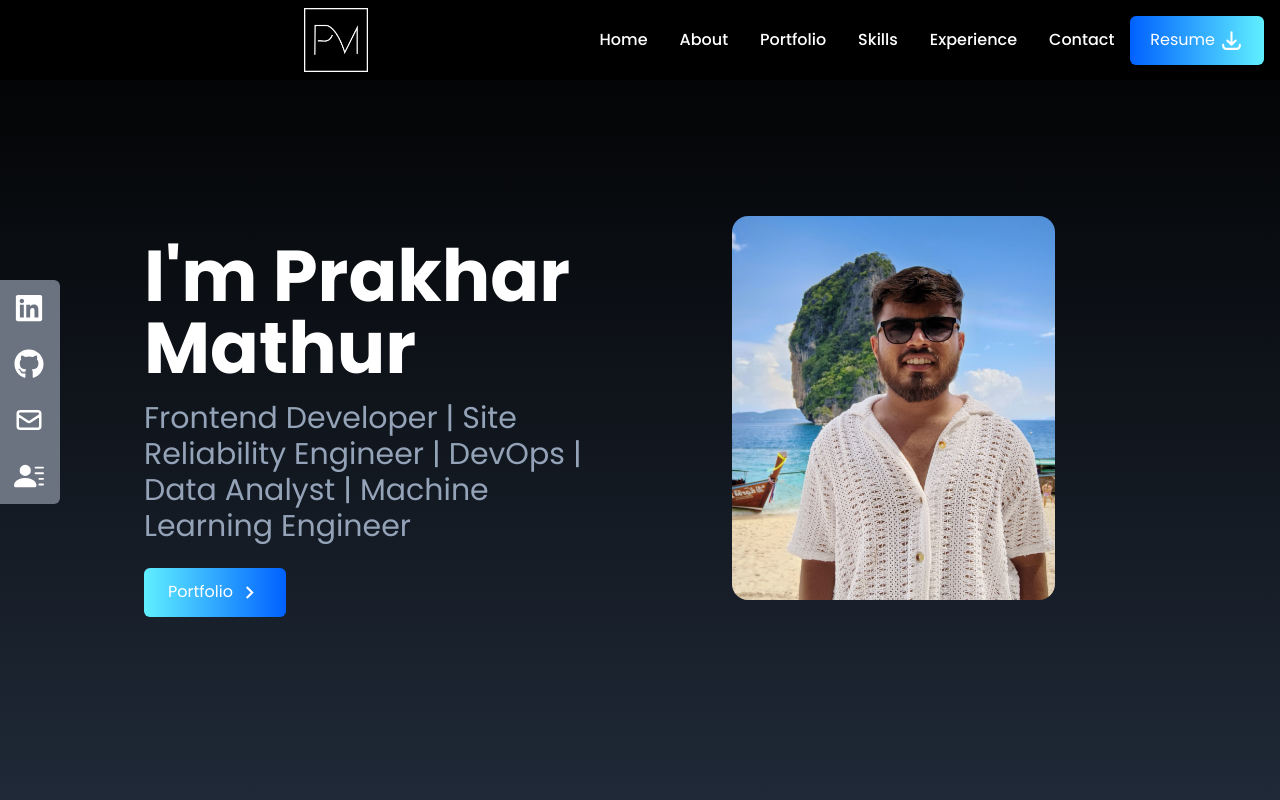
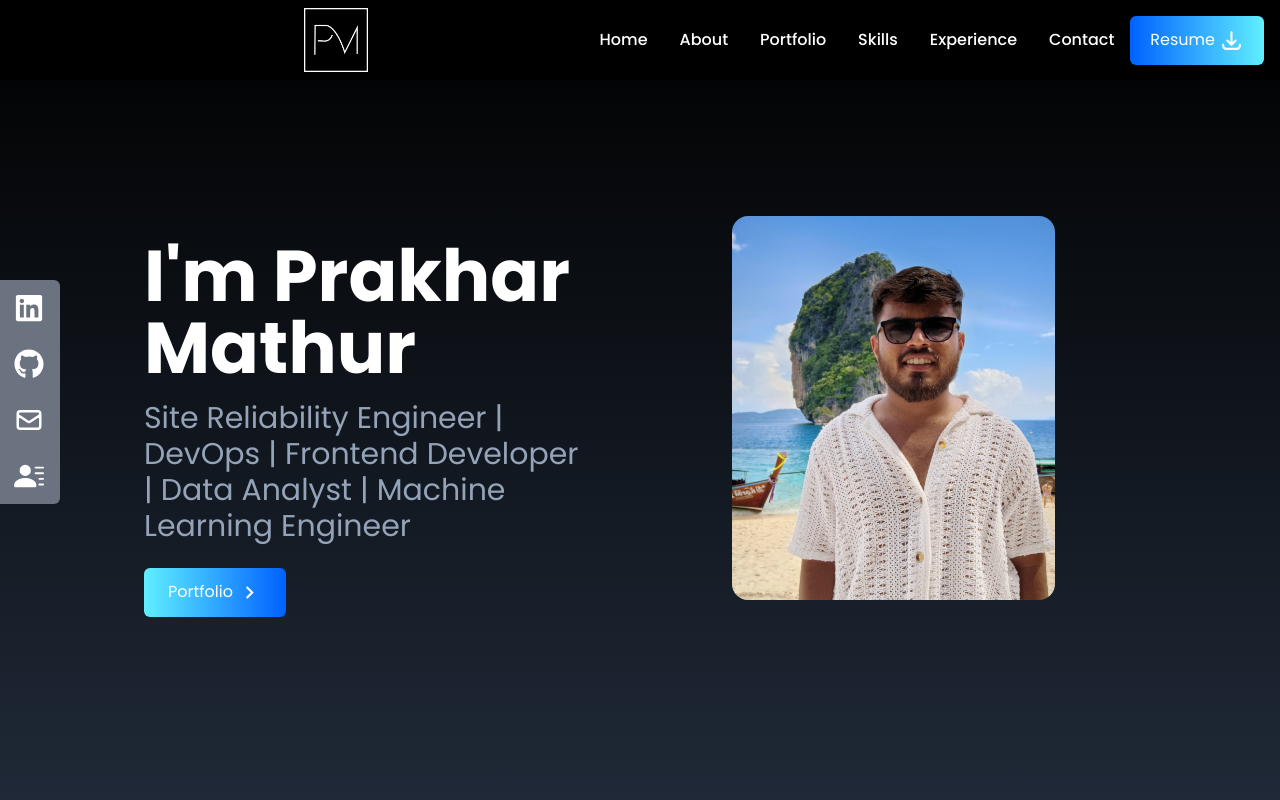
Before and after one commit to prakhar-mathur4/Portfolio_Website, a React (Vite) app: page / in a window 1280 px wide. Shown: the top 800 px of the page. Built offline with nearby package versions, Linux system fonts and the light colour scheme.

Commit message:
Updates on 12Aug

```diff
--- a/src/Components/Home.jsx
+++ b/src/Components/Home.jsx
@@ -15,7 +15,7 @@ const Home = () => {
             I'm Prakhar Mathur
           </h2>
           <p className=" text-slate-400 py-4 max-w-md text-3xl">
-            Frontend Developer | Site Reliability Engineer | DevOps | Data
+            Site Reliability Engineer | DevOps | Frontend Developer | Data
             Analyst | Machine Learning Engineer
           </p>
 
```
